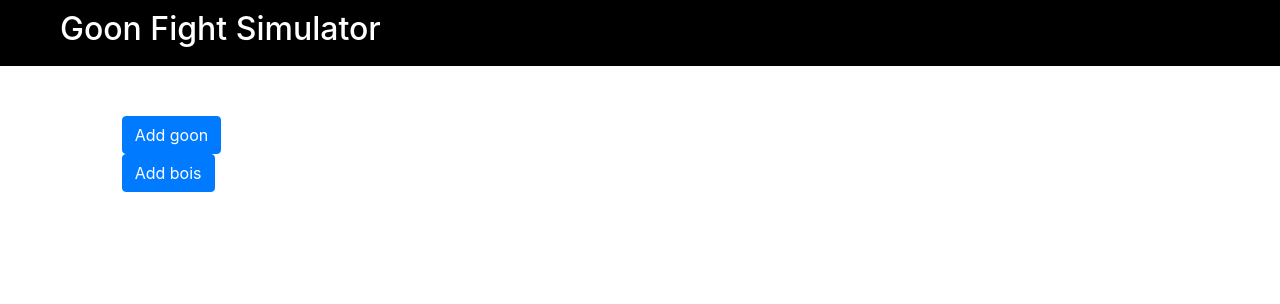
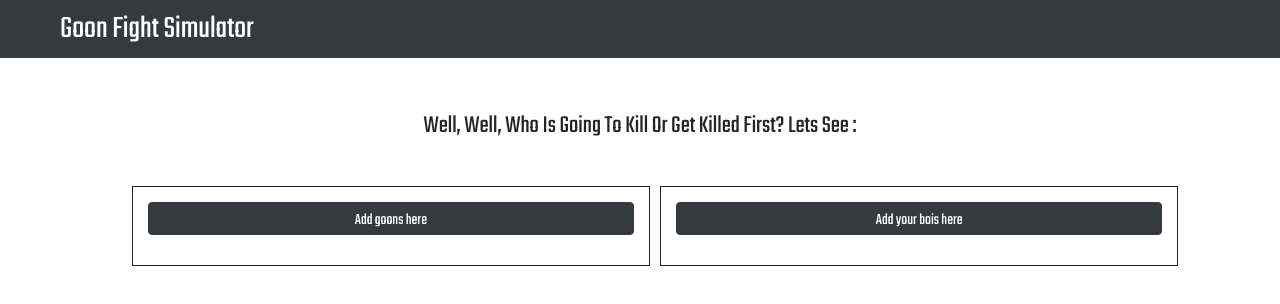
Before and after one commit to vivalafit/goon-fight-simulator, an Angular app: page / in a window 1280 px wide. Shown: the top 304 px of the page. Built offline with nearby package versions, Linux system fonts and the light colour scheme.

Commit message:
REF-countings - finished

```diff
--- a/src/app/app.component.css
+++ b/src/app/app.component.css
@@ -1,3 +1,46 @@
 .app {
     padding-top: 50px;
+    font-size: 18px;
 }
+.goons, .bois {
+    display: flex;
+    flex-flow: row wrap;
+    margin-top: 30px;
+}
+
+.initiative-guys-list {
+    display: flex;
+    margin-top: 10px;
+    font-weight: lighter;
+    font-size: 23px;
+}
+
+button.btn.btn-dark {
+  margin-left: 15px;
+  margin-right: 15px;
+  padding-bottom: 1px;
+  width: -webkit-fill-available;
+}
+
+.header-summary {
+    margin-bottom: 30px;
+}
+
+.header-summary .text {
+  text-align: center;
+  text-transform: capitalize;
+  font-weight: lighter;
+  font-size: 25px;
+
+}
+
+.humans {
+    display: flex;
+}
+
+.goons-container, .my-boys-container {
+  padding-top: 15px;
+  min-width: 50%;
+  border: 1px solid;
+  margin-left: 10px;
+}
--- a/src/app/app.component.html
+++ b/src/app/app.component.html
@@ -3,16 +3,24 @@
 
 <div class="app d-flex justify-content-center">
   <div class="col-md-10">
-    <div class="goons-container">
-      <button type="button" class="btn btn-primary" (click)="addGoon()">Add goon</button>
-      <div class="goons">
-            <app-goon-component *ngFor="let goon of goons" [goon]="goon"></app-goon-component>
+    <div class="header-summary">
+      <div class="text">Well, well, who is going to kill or get killed first? Lets see :</div>
+      <div class="initiative-guys-list d-flex justify-content-center">
+        <div class="initiative-item" *ngFor="let guy of allGuys; let i = index"> {{guy.name}} ({{guy.totalREFval}}) -></div>
       </div>
     </div>
-    <div class="my-boys-container">
-      <button type="button" class="btn btn-primary" (click)="addGoon()">Add bois</button>
-      <div class="goons">
-            <app-goon-component *ngFor="let goon of goons" [goon]="goon"></app-goon-component>
+    <div class="humans">
+      <div class="goons-container">
+        <button type="button" class="btn btn-dark" (click)="addGoon()">Add goons here</button>
+        <div class="goons">
+              <app-goon-component *ngFor="let goon of goons; let i = index" [goon]="goon" [goonIndex]="i" (exportGoon)="getExportedGoon($event)"></app-goon-component>
+        </div>
+      </div>
+      <div class="my-boys-container">
+        <button type="button" class="btn btn-dark" (click)="addBois()">Add your bois here</button>
+        <div class="bois">
+              <app-goon-component *ngFor="let boi of yourBoys; let i = index" [goon]="boi" [goonIndex]="i" (exportGoon)="getExportedBoi($event)"></app-goon-component>
+        </div>
       </div>
     </div>
   </div>
--- a/src/app/app.component.ts
+++ b/src/app/app.component.ts
@@ -10,9 +10,30 @@ import { Goon } from './classes/goon';
 export class AppComponent {
   title = 'app';
   goons: Array<Goon> = [];
+  yourBoys: Array<Goon> = [];
+  allGuys: Array<Goon> = [];
 
   addGoon() {
        this.goons.push(new Goon());
   }
+  addBois(){
+    this.yourBoys.push(new Goon());
+  }
+  getExportedGoon(exportedGoon : Goon){
+    this.goons[exportedGoon.goonIndex] = exportedGoon;
+    this.allGuys =  this.goons.concat(this.yourBoys);
+    this.sortBoysREFS();
+  }
+
+  getExportedBoi(getExportedBoi : Goon){
+    this.yourBoys[getExportedBoi.goonIndex] = getExportedBoi;
+    this.allGuys =  this.goons.concat(this.yourBoys);
+    this.sortBoysREFS();
+  }
+
+  sortBoysREFS (){
+    this.allGuys.sort((a, b) => a.totalREFval - b.totalREFval).reverse();
+    console.log('Sorted Array is : ',this.allGuys);
+  }
 
 }
--- a/src/app/classes/goon.ts
+++ b/src/app/classes/goon.ts
@@ -1,3 +1,5 @@
 export class Goon {
    name: string;
+   totalREFval: number;
+   goonIndex: number;
 }
--- a/src/app/goon-component/goon-component.component.css
+++ b/src/app/goon-component/goon-component.component.css
@@ -0,0 +1,6 @@
+.goon-container {
+    width: 180px;
+    margin-right: 30px;
+    margin-left: 15px;
+    margin-bottom: 30px;
+}
--- a/src/app/goon-component/goon-component.component.html
+++ b/src/app/goon-component/goon-component.component.html
@@ -1,13 +1,31 @@
-<p>
-  goon-component works!
-</p>
+<div class="goon-container">
+  <div class="stat-input">
+    <label>
+      Name :
+      <input type="text" (keyup)="countTotalInitiative()" [formControl]="name">
+    </label>
+  </div>
+  <div class="inputs-container">
+    <div class="stat-input">
       <label>
         Inital REF :
-  <input type="text" (keyup)="addbits(REFval.value)" [formControl]="REFval">
+        <input type="text" (keyup)="countTotalInitiative()" [formControl]="REFval">
       </label>
+    </div>
+    <div class="stat-input">
       <label>
         1d10 ROLL :
-  <input type="text" (keyup)="addbits(d10Roll.value)" [formControl]="d10Roll">
+        <input type="text" (keyup)="countTotalInitiative()" [formControl]="d10Roll">
       </label>
+    </div>
+    <div class="stat-input">
+      <label>
+        Buffs/Debufs :
+        <input type="text" (keyup)="countTotalInitiative()" [formControl]="AdditionalREF">
+      </label>
+    </div>
+  </div>
 
-Total REF for Goon is : {{ totalREFval }}
+
+  Total REF for {{name.value}} is : <b>{{ totalREFval }}</b>
+</div>
--- a/src/app/goon-component/goon-component.component.ts
+++ b/src/app/goon-component/goon-component.component.ts
@@ -1,4 +1,4 @@
-import { Component, OnInit, Input } from '@angular/core';
+import { Component, OnInit, EventEmitter, Input, Output } from '@angular/core';
 import { FormControl } from '@angular/forms';
 import { Goon } from '../classes/goon';
 
@@ -10,26 +10,37 @@ import { Goon } from '../classes/goon';
 
 export class GoonComponentComponent implements OnInit {
   @Input() goon: Goon;
+  @Input() goonIndex: number;
+  name = new FormControl('');
   REFval = new FormControl('');
   d10Roll = new FormControl('');
+  AdditionalREF = new FormControl('');
   totalREFval : number = 0;
+  @Output() exportGoon = new EventEmitter<Goon>();
 
 
   constructor() { }
 
   ngOnInit() {
-    console.log('Created goon is :',this.goon)
+    this.goon.goonIndex = this.goonIndex;
   }
 
   addbits(s){
-    console.log(s);
     var total= 0, s= s.match(/[+\-]*(\.\d+|\d+(\.\d+)?)/g) || [];
     while(s.length){
         total+= parseFloat(s.shift());
     }
-    this.totalREFval = total;
+     return total;
+  }
+
+  countTotalInitiative(){
+    this.totalREFval = this.addbits(this.REFval.value) +
+                       this.addbits(this.d10Roll.value) +
+                       this.addbits(this.AdditionalREF.value)
+    this.goon.name = this.name.value;
+    this.goon.totalREFval = this.totalREFval;
+    this.exportGoon.emit(this.goon);
   }
 
 
-
 }
--- a/src/app/top-bar/top-bar.component.css
+++ b/src/app/top-bar/top-bar.component.css
@@ -1,5 +1,5 @@
 .header  {
-  background-color:  #000000;
+  background-color: #343a40;
   color: white;
   text-align: left;
   padding-top: 10px;
--- a/src/index.html
+++ b/src/index.html
@@ -6,6 +6,7 @@
   <base href="/">
 
   <meta name="viewport" content="width=device-width, initial-scale=1">
+  <link href="https://fonts.googleapis.com/css?family=Teko&display=swap" rel="stylesheet">
   <link rel="icon" type="image/x-icon" href="favicon.ico">
   <link
       href="https://fonts.googleapis.com/icon?family=Material+Icons"
--- a/src/styles.css
+++ b/src/styles.css
@@ -1 +1,8 @@
 /* You can add global styles to this file, and also import other style files */
+html, body {
+  font-family: 'Teko', sans-serif !important;
+}
+
+h2{
+  margin-bottom: 0 !important;
+}
```
Lines whose indentation alone changed are shown as unchanged.
